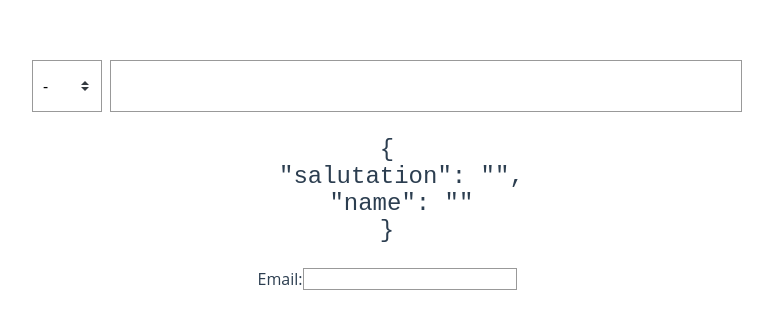
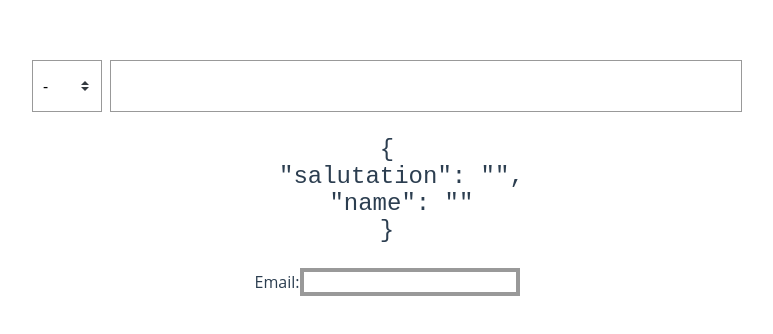
Before and after one commit to justinehell/real-world-vue3, a Vue app: page / in a window 1280 px wide. Shown: the top 334 px of the page, without its empty margins (253-1026 px from the left). Built offline with nearby package versions, Linux system fonts and the light colour scheme.

Commit message:
The new $attrs

```diff
--- a/src/App.vue
+++ b/src/App.vue
@@ -5,7 +5,13 @@
       v-model:name.capitalize="form.name"
     />
     <pre>{{ form }}</pre>
-    <BaseInput v-model="email" label="Email:" />
+    <BaseInput
+      v-model="email"
+      @blur="email = 'blurrr@its.cold'"
+      label="Email:"
+      type="email"
+      class="thicc"
+    />
 
     <pre>{{ email }}</pre>
   </div>
--- a/src/components/BaseInput.vue
+++ b/src/components/BaseInput.vue
@@ -2,14 +2,24 @@
   <div>
     <label>{{ label }}</label>
     <input
+      v-bind="$attrs"
       :value="modelValue"
       @input="$emit('update:modelValue', $event.target.value)"
     />
+    <!-- Can also be written as this :
+    <input
+      v-bind="{
+        ...$attrs,
+        onInput: (event) => $emit('update:modelValue', event.target.value),
+      }"
+      :value="modelValue"
+    /> -->
   </div>
 </template>
 
 <script>
 export default {
+  inheritAttrs: false,
   props: {
     modelValue: {
       type: [String, Number],
```
